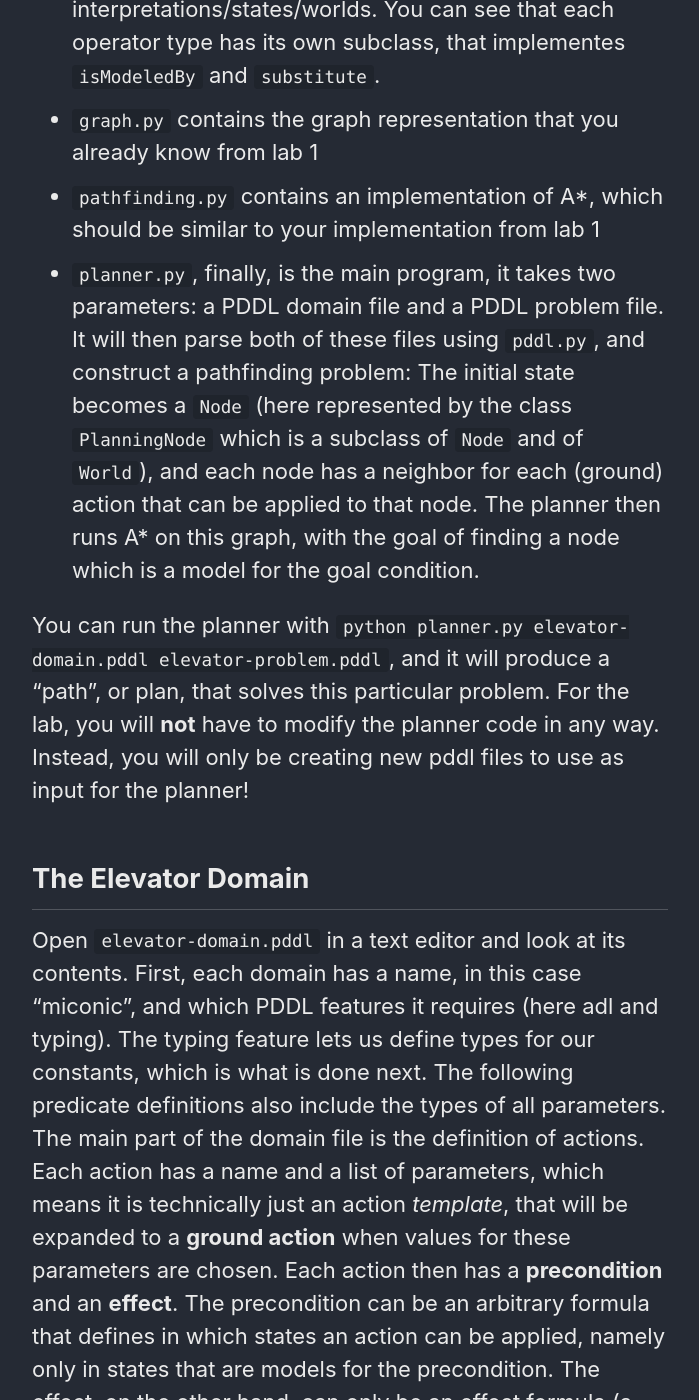
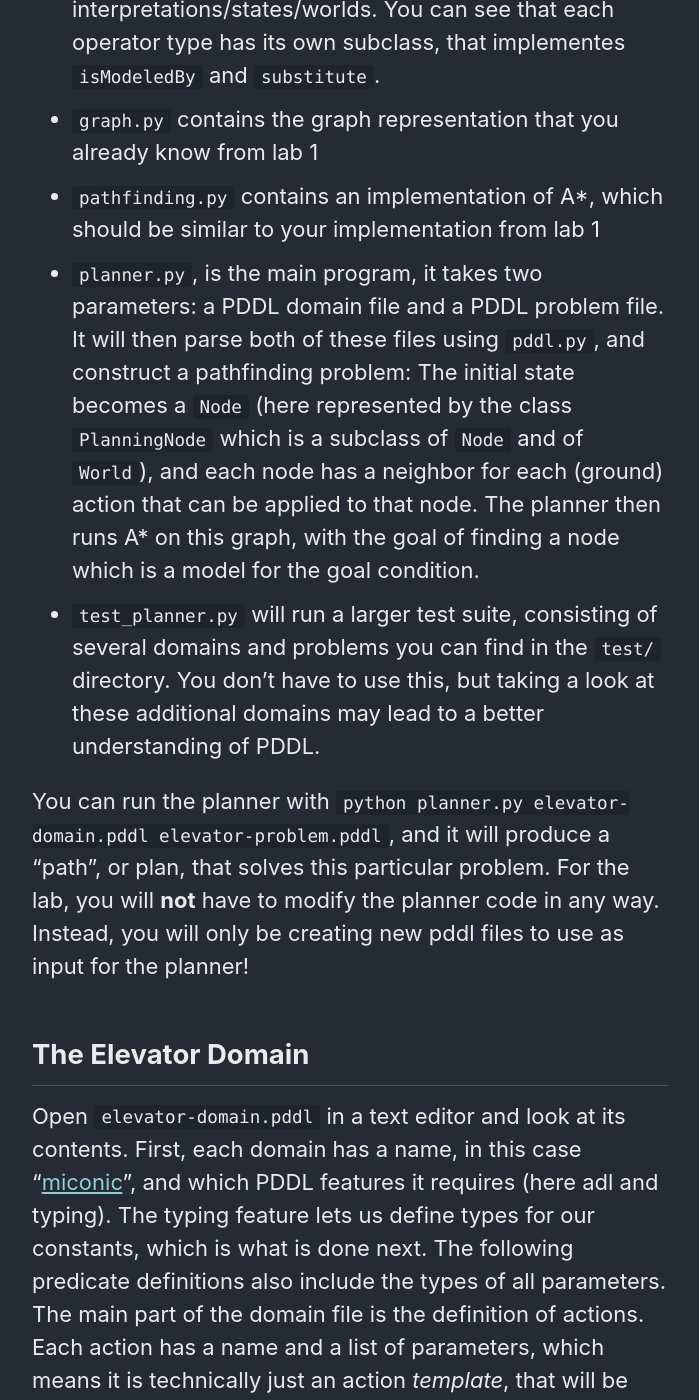
Before and after one commit to yawgmoth/CI-0129, a Jekyll site: the page built from _pages/lab3.md, in a window 1280 px wide and 1400 px high, scrolled down 1300 px. Shown: the whole window, without its empty margins (290-989 px from the left). Built offline with Jekyll 4.4.1, drawn with Linux system fonts in a browser that asks for light colours; cached includes are drawn as plain includes; nearby versions of some CDN libraries; some of the changed text lies outside the part shown.

Commit message:
clarify some things for lab 3, update PDDL slides

```diff
--- a/_pages/lab3.md
+++ b/_pages/lab3.md
@@ -20,23 +20,26 @@
 
 ## The Planner
 
-You can download the planner [here](). It is written in python 3, for educational purposes, so do not expect competitive performance. Instead, take some time to look at the structure and implementation of the planner:
+You can download the planner [here](/CI-0129/assets/planner.zip). It is written in python 3, and for educational purposes, so do not expect competitive performance. Instead, take some time to look at the structure
+and implementation of the planner:
 
   - `pddl.py` contains a parser for PDDL files. It tokenizes the input and then constructs the syntax tree
   - `expressions.py` contains the implementation of the logical reasoning necessary for the planner, in particular a representation for predicate logic formulas and interpretations/states/worlds. You can see that each operator type has its own subclass, that implementes `isModeledBy` and `substitute`.
   - `graph.py` contains the graph representation that you already know from lab 1
   - `pathfinding.py` contains an implementation of A\*, which should be similar to your implementation from lab 1
-  - `planner.py`, finally, is the main program, it takes two parameters: a PDDL domain file and a PDDL problem file. It will then parse both of these files using `pddl.py`, and construct a pathfinding problem: The initial state becomes a `Node` (here represented by the class `PlanningNode` which is a subclass of `Node` and of `World`), and each node has a neighbor for each (ground) action that can be applied to that node. The planner then runs A\* on this graph, with the goal of finding a node which is a model for the goal condition.
+  - `planner.py`, is the main program, it takes two parameters: a PDDL domain file and a PDDL problem file. It will then parse both of these files using `pddl.py`, and construct a pathfinding problem: The initial state becomes a `Node` (here represented by the class `PlanningNode` which is a subclass of `Node` and of `World`), and each node has a neighbor for each (ground) action that can be applied to that node. The planner then runs A\* on this graph, with the goal of finding a node which is a model for the goal condition.
+  - `test_planner.py` will run a larger test suite, consisting of several domains and problems you can find in the `test/` directory. You don't have to use this, but taking a look at these additional domains may lead to a better understanding of PDDL.
 
-You can run the planner with `python planner.py elevator-domain.pddl elevator-problem.pddl`, and it will produce a "path", or plan, that solves this particular problem. For the lab, you will **not** have to modify the planner code in any way. Instead, you will only be creating new pddl files to use as input for the planner!
+You can run the planner with `python planner.py elevator-domain.pddl elevator-problem.pddl`, and it will produce a "path", or plan, that solves this particular problem. For the lab, you will **not** have to modify
+the planner code in any way. Instead, you will only be creating new pddl files to use as input for the planner!
 
 ## The Elevator Domain
 
-Open `elevator-domain.pddl` in a text editor and look at its contents. First, each domain has a name, in this case "miconic", and which PDDL features it requires (here adl and typing). The typing feature lets us define types
-for our constants, which is what is done next. The following predicate definitions also include the types of all parameters. The main part of the domain file is the definition of actions. Each action has a name and a list of
-parameters, which means it is technically just an action *template*, that will be expanded to a **ground action** when values for these parameters are chosen. Each action then has a **precondition** and an **effect**. The
-precondition can be an arbitrary formula that defines in which states an action can be applied, namely only in states that are models for the precondition. The effect, on the other hand, can only be an effect formula
-(a conjunction of positive and negative literals, foralls and when-expressions), and defines what an action changes in the world.
+Open `elevator-domain.pddl` in a text editor and look at its contents. First, each domain has a name, in this case "<a href="https://elevation.fandom.com/wiki/Schindler_Miconic_10">miconic</a>", and which PDDL features
+it requires (here adl and typing). The typing feature lets us define types for our constants, which is what is done next. The following predicate definitions also include the types of all parameters. The main part of
+the domain file is the definition of actions. Each action has a name and a list of parameters, which means it is technically just an action *template*, that will be expanded to a **ground action** when values for
+these parameters are chosen. Each action then has a **precondition** and an **effect**. The precondition can be an arbitrary formula that defines in which states an action can be applied, namely only in states that
+are models for the precondition. The effect, on the other hand, can only be an effect formula (a conjunction of positive and negative literals, foralls and when-expressions), and defines what an action changes in the world.
 
 Take the `up` action, for example. It has two parameters: the floor the elevator is departing from (`?f1`) and the floor the elevator is going to (`?f2`). Note that names, including parameters, variables, but also constants,
 can contain basically any character except for spaces and parenthesis. It is customary, but not mandatory, to begin variable names with a question mark. The action has a precondition, which limits when it can be applied:
@@ -81,9 +84,9 @@
 You will have to change several things in the domain for this to work:
 
  - You need a new predicate to represent the restriction of which elevator can stop on which floor
+ - The problem file needs to use the new predicate to properly restrict the three elevators. You can do this by manually writing out which floors each elevator can reach.
  - Passengers need to be able to leave the elevator on floors that are not their destination. One way to do this is to give passengers a position, and when they leave the elevator at a floor, their position changes
  to that floor. Only **when** they leave on their destination floor will they "disappear" and be marked as served.
- - The problem file needs to use the new predicate to properly restrict the three elevators. Do this by manually writing out which floors each elevator can reach.
 
 For both tasks, report the plans found by the planner in your report. Do not just use the output from the planner, but describe it in words. Also mention any inefficient or otherwise strange behavior that you may notice.
 
--- a/_pages/lecture13.html
+++ b/_pages/lecture13.html
@@ -328,7 +328,7 @@
 
 # Takeaways
 
-* For the weight matrix we can proceed the same way, with more chain rule applications
+* For the weight matrix we can proceed the same way, by applying the chain rule
 
 * If we have more layers, that means more chain rule applications
 
```
Also changed, not shown: _pages/labs.md (+1 -0 lines), _pages/lecture10.html (+14 -34 lines).
